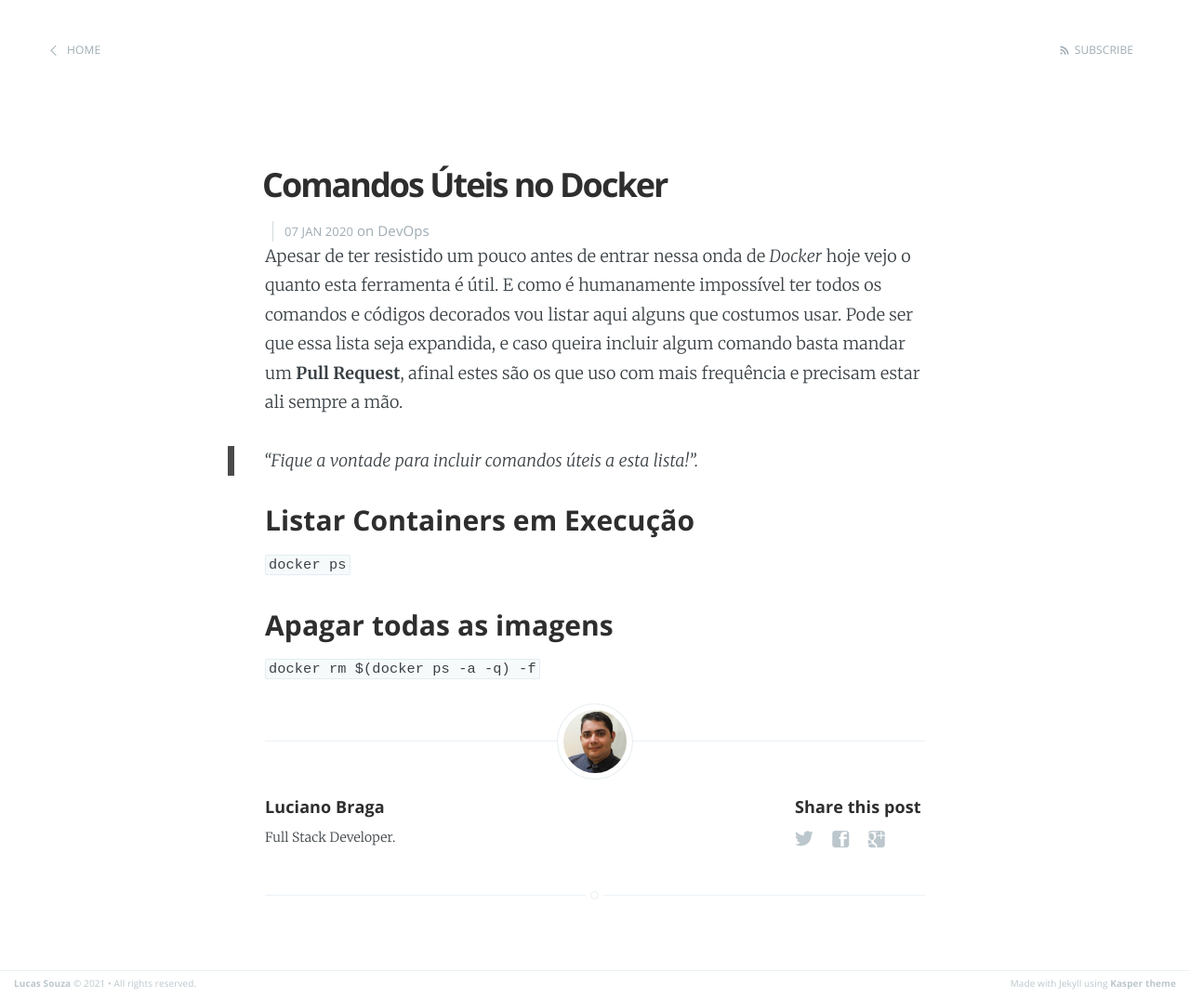
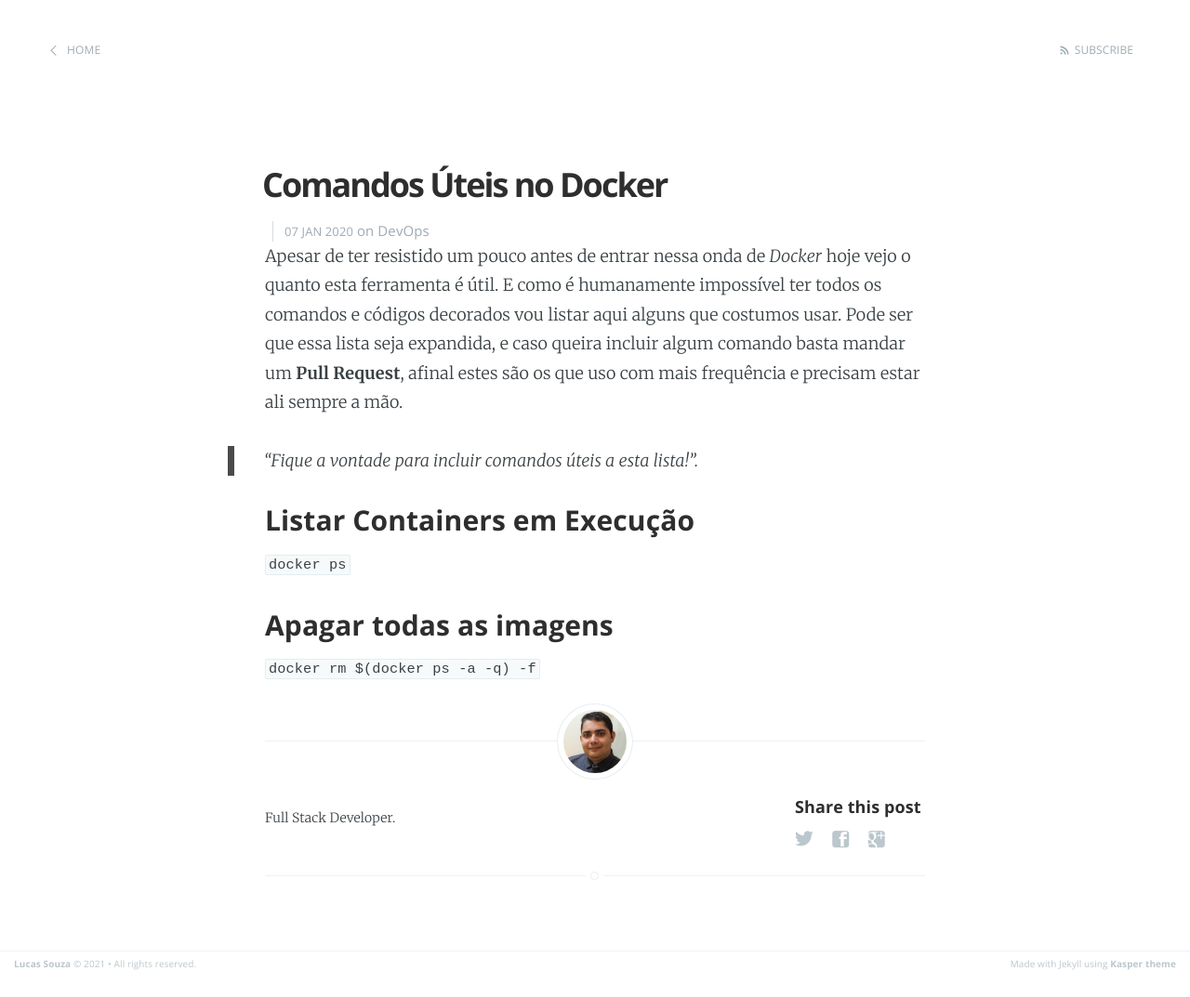
Before and after one commit to Ls4ss/ls4ss.github.io, a Jekyll site: the page built from _posts/2020-01-07-comandos-uteis-docker.md, in a window 1280 px wide. Shown: the whole page at 93% size. Built offline with Jekyll 4.4.1, drawn with Linux system fonts in a browser that asks for light colours; after the commit the page ends 1052 px from its top, so only the background shows below that.

Commit message:
Update _config.yml

```diff
--- a/_config.yml
+++ b/_config.yml
@@ -12,5 +12,5 @@
 gems: [jekyll-paginate]
 
 # Details for the RSS feed generator
-url:            'https://lucianobragaweb.github.io'
-author:         'Luciano Braga'
+url:            'https://lsass.io'
+author:         ''
```
